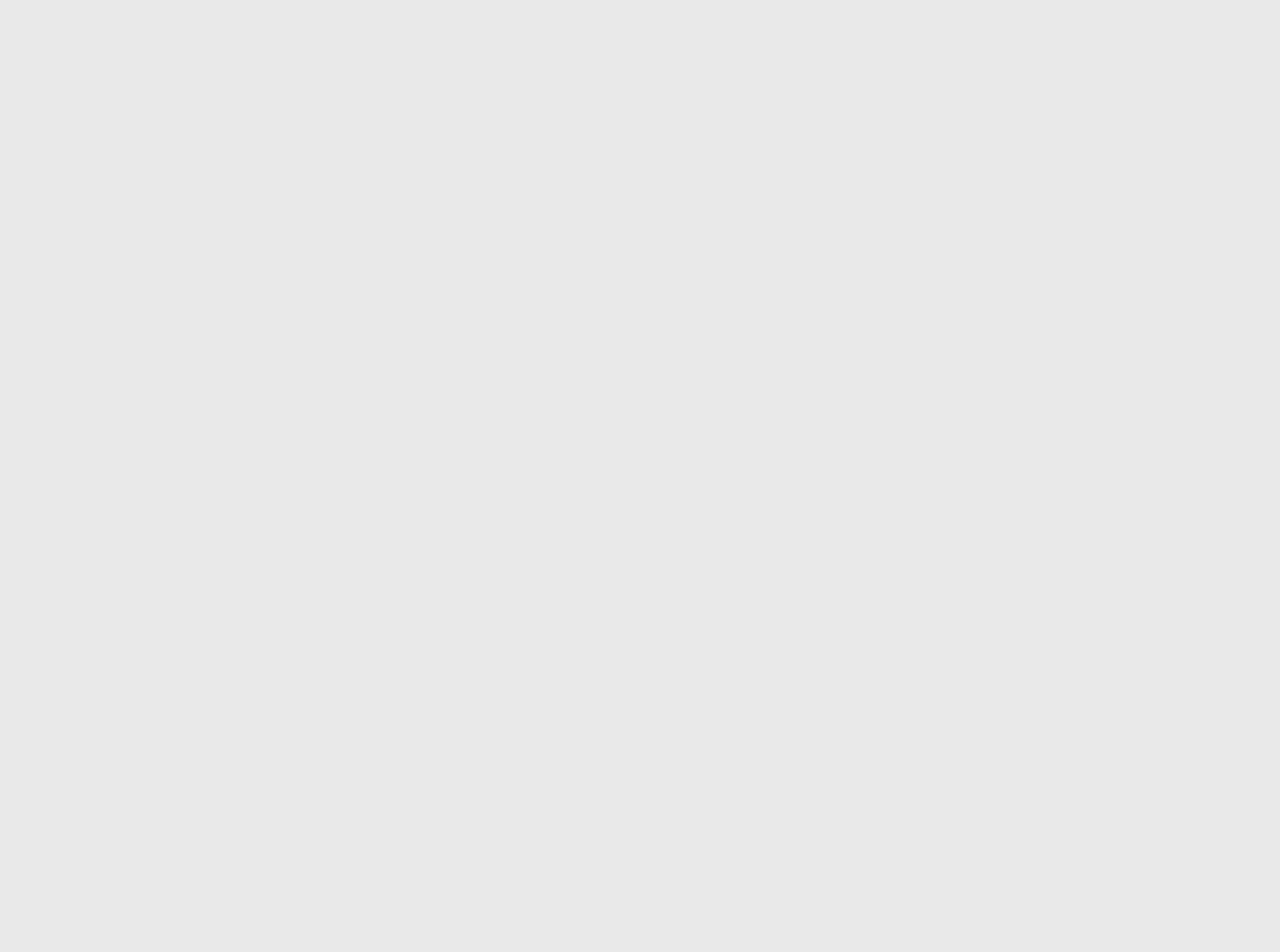
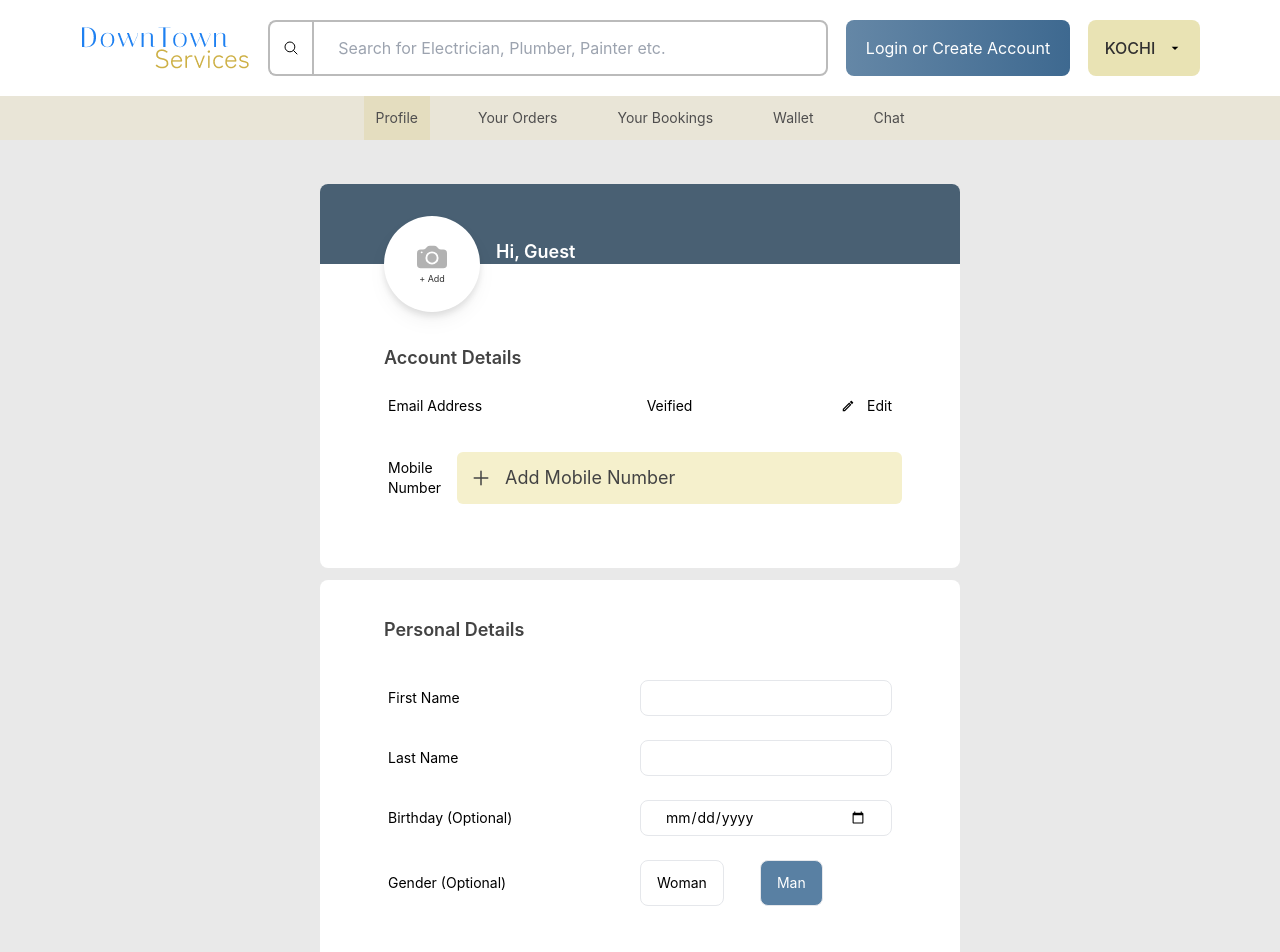
Before and after one commit to Elbin12/DownTown-Services-Frontend, a React (Create React App) app in the folder frontend/: page /profile in a window 1280 px wide. Before the commit this address had no page. Shown: the top 952 px of the page. Before the commit the page ends 800 px from the top, so only its background shows below. Built offline with nearby package versions, Linux system fonts and the light colour scheme.

Commit message:
Profile page component

```diff
--- a/frontend/src/Components/User/Navbar/Navbar.jsx
+++ b/frontend/src/Components/User/Navbar/Navbar.jsx
@@ -5,7 +5,7 @@ import Searchbar from '../../Searchbar/Searchbar'
 import { MdOutlineArrowDropDown } from "react-icons/md";
 import Signin from '../Signin/Signin';
 import { useState } from 'react';
-import { useNavigate } from 'react-router-dom';
+import { Link, useNavigate } from 'react-router-dom';
 import { api } from '../../../axios';
 import { useDispatch, useSelector } from 'react-redux';
 
@@ -34,7 +34,7 @@ function Navbar() {
     <div>
       {activePopup=='login' && <Signin setActivePopup={setActivePopup}/>}
       {activePopup=='otp' && <OTP setActivePopup={setActivePopup}/>}
-      <div className='flex justify-between w-full flex-column bg-white h-28 items-center pl-20 pr-20'>
+      <div className='flex justify-between w-full flex-column bg-white h-24 items-center px-20'>
         <div className="logo cursor-pointer" onClick={()=>{navigate('/')}}>
           <img src={Logo} alt="" />
         </div>
@@ -53,10 +53,12 @@ function Navbar() {
         {userinfo&&<button onClick={logout}>LOGOUT</button>}
         {userinfo&&
           (
+            <Link to='profile/'>
             <div className='border h-14 flex items-center gap-1 px-2 rounded-lg border-[#d5d5d5] cursor-pointer'>
               <MdAccountCircle className='text-4xl' />
               <h6 className='text-[#303030]'>Hi, {userinfo&& userinfo.first_name}</h6>
             </div>
+            </Link>
           )
         }
         </div>
--- /dev/null
+++ b/frontend/src/Components/User/Profile/AddMobile.jsx
@@ -0,0 +1,13 @@
+import React from 'react'
+import { IoAdd } from "react-icons/io5";
+
+function AddMobile() {
+  return (
+    <div className='flex items-center gap-3 text-lg text-[#434343] bg-[#f5f0cc] p-3 w-[445px] cursor-pointer rounded-md'>
+      <IoAdd className='text-2xl'/>
+      <h3>Add Mobile Number</h3>
+    </div>
+  )
+}
+
+export default AddMobile
--- a/frontend/src/Components/User/Profile/Profile.jsx
+++ b/frontend/src/Components/User/Profile/Profile.jsx
@@ -1,9 +1,125 @@
-import React from 'react'
+import React, { useRef, useState } from 'react'
+import { MdOutlineEdit } from "react-icons/md";
+import { BsFillCameraFill } from "react-icons/bs";
+import { useSelector } from 'react-redux';
+import { FaCalendar } from "react-icons/fa";
+import AddMobile from './AddMobile';
 
 function Profile() {
+
+  const fileuploadRef = useRef();
+  const [img, setImg] = useState(null);
+
+  const [activePopup, setActivePopup] = useState(false);
+
+
+  const userinfo = useSelector(state=>state.user.userinfo)
+
+  const [first_name, setFirst_name] = useState(userinfo ? userinfo.first_name : '');
+  const [last_name, setLast_name] = useState(userinfo ? userinfo.last_name : '');
+  const [first_name_err, setFirst_name_Error] = useState('');
+
+
+
+  const imageUpload = ()=>{
+    fileuploadRef.current.click()
+    console.log(fileuploadRef.current.value);
+  }
+
+  const uploadImageDisplay = () => {
+    const uploadedFile = fileuploadRef.current.files[0];
+    const cachedURL = URL.createObjectURL(uploadedFile);
+    setImg(cachedURL);
+}
+  console.log(img, 'img');
+
+  const handlefirst_name = (e)=>{
+    setActivePopup(true)
+    setFirst_name(e.target.value)
+    if (e.target.value == userinfo.first_name){
+      setActivePopup(false)
+    }
+  }
+
   return (
     <div>
+      <div className='bg-white h-96 mx-[20rem] rounded-lg'>
+      <div className='bg-[#233e56d2] h-20 my-11 rounded-t-lg'>
+        <div className='flex items-center gap-4 py-8 px-16'>
+          <div className='flex flex-col items-center justify-center bg-white rounded-full w-[6rem] h-[6rem] drop-shadow-lg cursor-pointer overflow-hidden' onClick={imageUpload}>
+            {userinfo.profile_pic?<img src={userinfo.profile_pic} alt="" className='object-cover w-full h-full p-[2px] rounded-full'/>
+            :(img&&<img src={img} alt="" className='object-cover w-full h-full p-[2px] rounded-full'/>)}
 
+            <input type="file" ref={fileuploadRef} id="file" hidden onChange={uploadImageDisplay} />
+            {!userinfo.profile_pic && !img&&(<>
+            <BsFillCameraFill className='text-3xl opacity-30'/>
+            <h5 className='text-[9px] opacity-80'>+ Add</h5>
+            </>)}
+          </div>
+          <h6 className='text-lg pb-6 text-white font-semibold'>Hi, {userinfo? userinfo.first_name:'Guest'}</h6>
+        </div>
+        <div className='px-16'>
+          <h1 className='text-lg font-semibold text-[#434343]'>Account Details</h1>
+          <div className='px-1 py-6 gap-9 flex flex-col'>
+            <div className='flex justify-between text-sm'>
+              <h6>Email Address</h6>
+              <div className='flex'>
+                <h6 className='mr-4'>{userinfo&& userinfo.email}</h6>
+                <h6>Veified</h6>
+              </div>
+              <div className='flex gap-3 items-center'>
+                <MdOutlineEdit />
+                <h6>Edit</h6>
+              </div>
+            </div>
+            <div className='flex justify-between text-sm items-center'>
+              <h6>Mobile Number</h6>
+              <div className='flex'>
+                <h6 className='mr-4'>{userinfo&& userinfo.mobile}</h6>
+                <h6>{userinfo.mobile}</h6>
+                {!userinfo.mobile&&<AddMobile />}
+              </div>
+              {userinfo.mobile&&(<div className='flex gap-3 items-center'>
+                <MdOutlineEdit />
+                <h6>Edit</h6>
+              </div>)}
+            </div>
+          </div>
+        </div>
+      </div>
+    </div>
+    <div className='bg-white h-96 mx-[20rem] my-3 rounded-lg'>
+      <div className='px-16 gap-9 flex flex-col py-9'>
+        <h1 className='text-lg font-semibold text-[#434343]'>Personal Details</h1>
+        <div className='flex flex-col gap-6 text-sm px-1'>
+          <div className='flex justify-between items-center'>
+            <h6>First Name</h6>
+            <div className='flex flex-col w-1/2'>
+              <input type="text" className='border h-9 w-full rounded-lg border-gray px-6 focus:border-[#3E6990] focus:outline-none focus:ring-0' value={first_name} onChange={handlefirst_name}/>
+              <p className='text-red-500 text-xs'>{first_name_err}</p>
+            </div>
+          </div>
+          <div className='flex justify-between items-center'>
+            <h6>Last Name</h6>
+            <input type="text" className='border h-9 w-1/2 rounded-lg border-gray px-6 focus:border-[#3E6990] focus:outline-none focus:ring-0' value={last_name} onChange={(e)=>{setLast_name(e.target.value)}}/>
+          </div>
+          <div className='flex justify-between items-center'>
+            <h6>Birthday (Optional)</h6>
+            <input type="date" className='border h-9 w-1/2 rounded-lg border-gray px-6 focus:border-[#3E6990] focus:outline-none focus:ring-0'/>
+          </div>
+          <div className='flex justify-between items-center'>
+            <h6>Gender (Optional)</h6>
+            <div className='flex w-1/2 gap-9'>
+              <button className='border py-3 px-4 rounded-lg '>Woman</button>
+              <button className='border py-3 px-4 rounded-lg text-white bg-[#3d6b94da]'>Man</button>
+            </div>
+          </div>
+        </div>
+      </div>
+    </div>
+    {activePopup&&(<div className='fixed flex justify-center items-center bottom-0 w-full bg-white h-20 z-10'>
+      <button className='border h-11 w-1/2 rounded-lg text-white bg-[#3d6b94da]'>Save Changes</button>
+    </div>)}
     </div>
   )
 }
--- /dev/null
+++ b/frontend/src/Components/User/SecondNavbar/SecondNavbar.jsx
@@ -0,0 +1,15 @@
+import React from 'react'
+
+function SecondNavbar() {
+  return (
+    <div className='bg-[#e8e0c47b] justify-center gap-9  flex flex-row text-[#4F4E4E] text-sm font-normal'>
+        <h6 className='bg-[#dcce9b65] p-3 cursor-pointer'>Profile</h6>
+        <h6 className='p-3 cursor-pointer'>Your Orders</h6>
+        <h6 className='p-3 cursor-pointer'>Your Bookings</h6>
+        <h6 className='p-3 cursor-pointer'>Wallet</h6>
+        <h6 className='p-3 cursor-pointer'>Chat</h6>
+    </div>
+  )
+}
+
+export default SecondNavbar
--- a/frontend/src/Components/User/Signin/Signin.jsx
+++ b/frontend/src/Components/User/Signin/Signin.jsx
@@ -81,7 +81,7 @@ function Signin({setActivePopup}) {
   });
 
   return (
-    <div className='fixed bg-[#7e7e7e90] w-full flex justify-center min-h-screen items-center p-5' onClick={()=>{setActivePopup('')}}>
+    <div className='fixed bg-[#7e7e7e90] z-10 w-full flex justify-center min-h-screen items-center p-5' onClick={()=>{setActivePopup('')}}>
       <div onClick={(e)=>e.stopPropagation()} className='signin p-5 bg-white flex rounded-xl '>
         <div className="left">
             <img src={img} alt="" />
--- a/frontend/src/Pages/User/Otppage.js
+++ /dev/null
@@ -1,15 +0,0 @@
-import React from 'react'
-import OTP from '../../Components/User/OTP/OTP'
-import { Fragment } from 'react'
-import Navbar from '../../Components/User/Navbar/Navbar'
-
-function Otppage() {
-  return (
-    <Fragment>
-        <Navbar/>
-        <OTP />
-    </Fragment>
-  )
-}
-
-export default Otppage
--- /dev/null
+++ b/frontend/src/Pages/User/Profilepage.jsx
@@ -0,0 +1,16 @@
+import React from 'react'
+import Profile from '../../Components/User/Profile/Profile'
+import Navbar from '../../Components/User/Navbar/Navbar'
+import SecondNavbar from '../../Components/User/SecondNavbar/SecondNavbar'
+
+function Profilepage() {
+  return (
+    <>
+      <Navbar />
+      <SecondNavbar />
+      <Profile />
+    </>
+  )
+}
+
+export default Profilepage
--- a/frontend/src/Routes/AppRoutes.jsx
+++ b/frontend/src/Routes/AppRoutes.jsx
@@ -1,14 +1,14 @@
 import React from 'react';
 import {BrowserRouter as Router, Routes, Route} from 'react-router-dom';
 import Homepage from '../Pages/User/Homepage';
-import Otppage from '../Pages/User/Otppage';
+import Profilepage from '../Pages/User/Profilepage';
 
 const AppRoutes = ()=>{
     return(
         <Router>
             <Routes>
                 <Route path='/' element={<Homepage />}></Route>
-                <Route path='verify-otp/' element={<Otppage />}></Route>
+                <Route path='profile/' element={<Profilepage />}></Route>
             </Routes>
         </Router>
     )
--- a/frontend/src/index.css
+++ b/frontend/src/index.css
@@ -12,3 +12,7 @@ code {
   font-family: source-code-pro, Menlo, Monaco, Consolas, 'Courier New',
     monospace;
 }
+
+body::-webkit-scrollbar {
+  display: none;
+}
--- a/frontend/src/redux/store.js
+++ b/frontend/src/redux/store.js
@@ -9,12 +9,11 @@ import { combineReducers } from 'redux';
 const persistConfig = {
     key: 'root',
     storage,
-    // Specify the reducers you want to persist
-    whitelist: ['user'], // In this example, we persist the 'user' reducer
+    whitelist: ['user'],
   };
 
   const rootReducer = combineReducers({
-    user: userReducer, // Add other reducers here if necessary
+    user: userReducer,
 });
 
 const persistedReducer = persistReducer(persistConfig, rootReducer);
```
